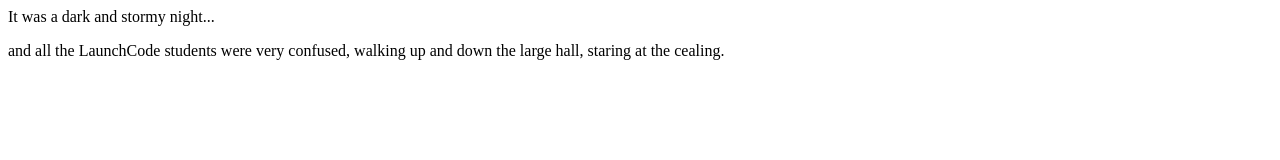
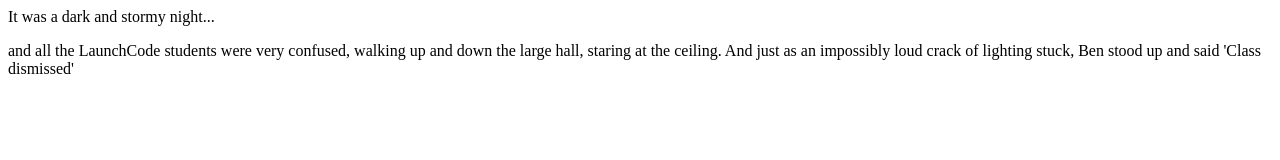
Before and after one commit to nmaingi/fireside-story, a plain HTML site: page index.html in a window 1280 px wide. Drawn offline with Linux system fonts and the light colour scheme.

Commit message:
forth line of story

```diff
--- a/index.html
+++ b/index.html
@@ -2,7 +2,9 @@
   <body>
     <p>It was a dark and stormy night...</p>
     <p> and all the LaunchCode students were very confused,
-        walking up and down the large hall, staring at the cealing.
+        walking up and down the large hall, staring at the ceiling.
+        And just as an impossibly loud crack of lighting stuck, Ben
+        stood up and said 'Class dismissed'
     </p>
   </body>
 </html>
```
